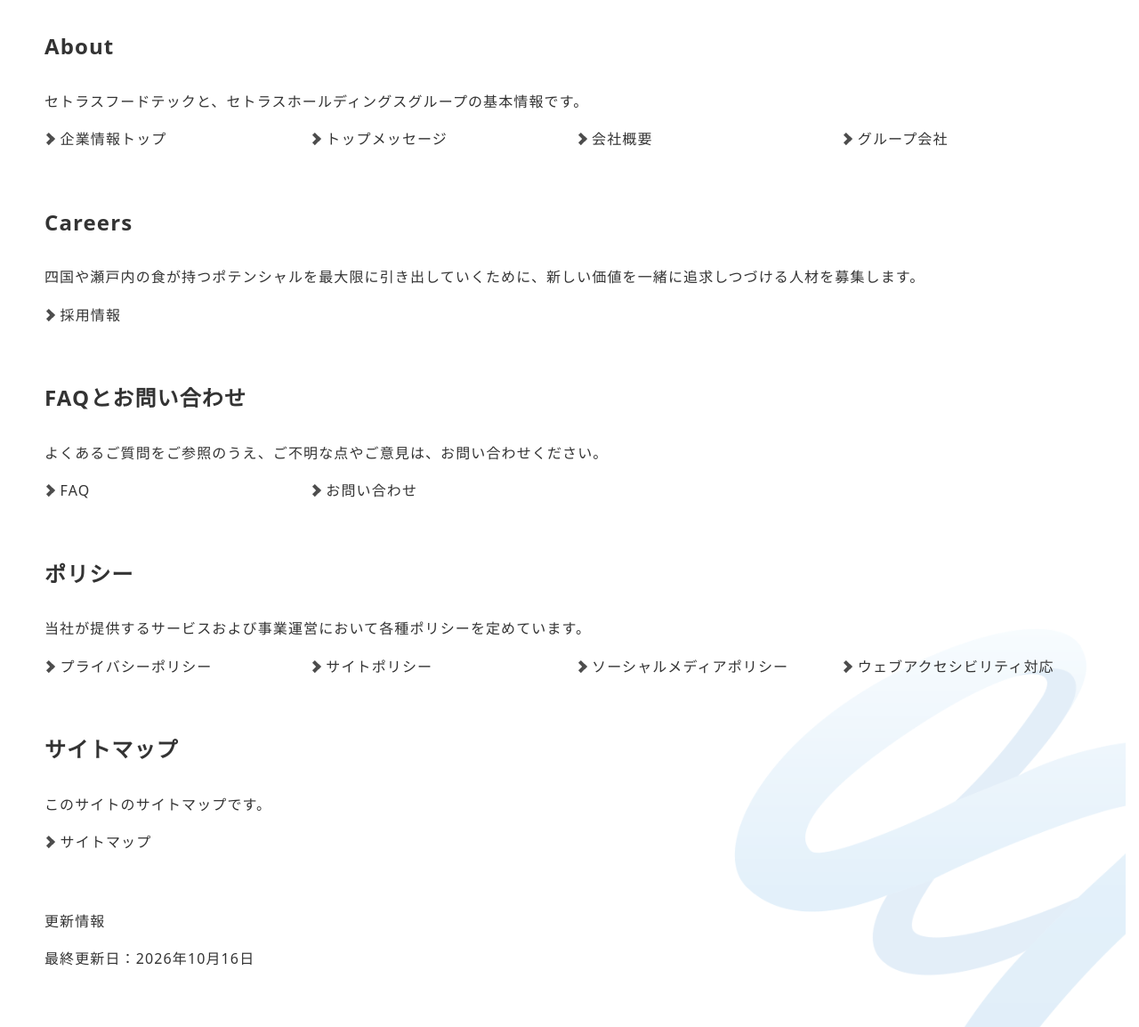
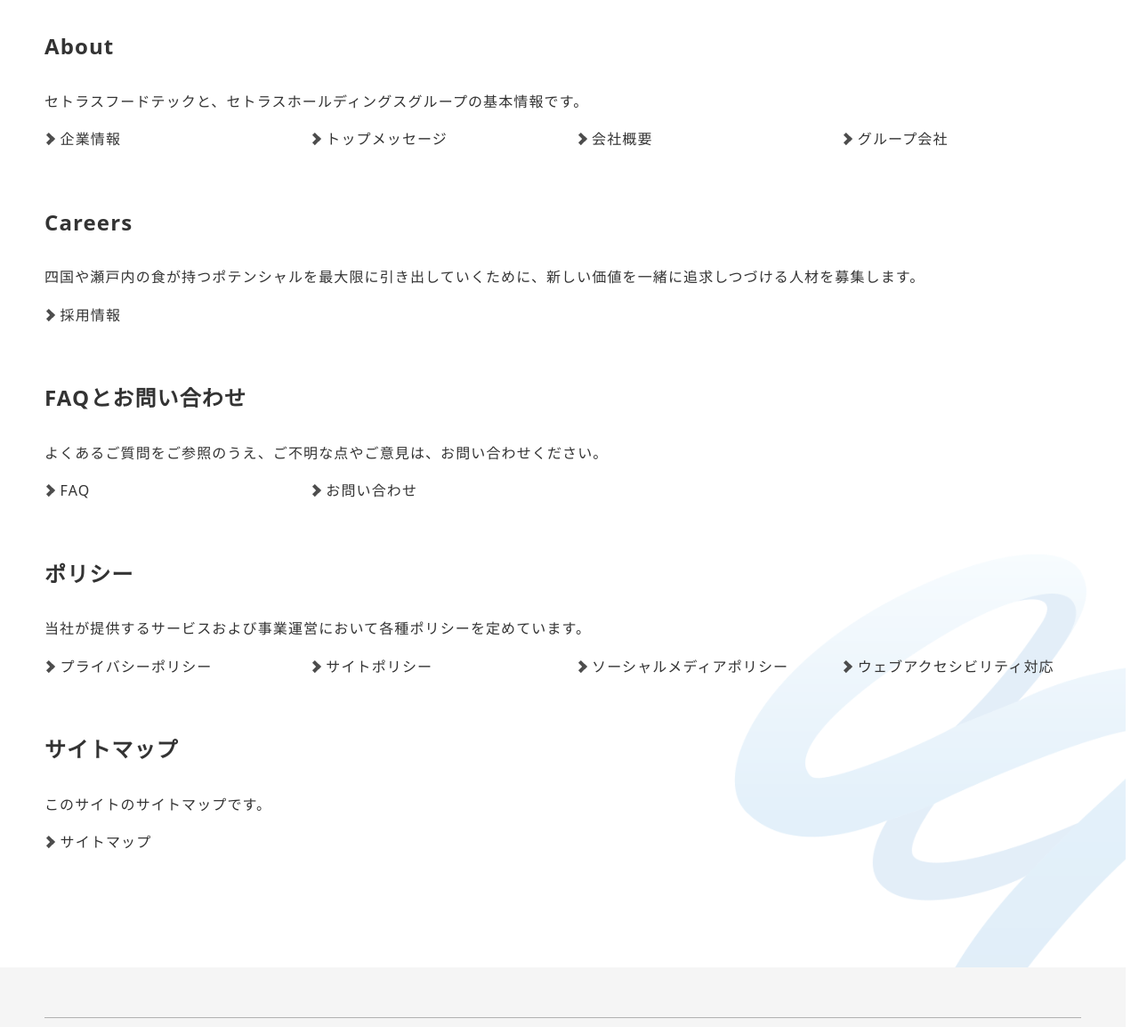
Before and after one commit to setolasfuturecreate/sftdemo2026, a plain HTML site: page sitemap/index.html in a window 1280 px wide. Shown: the part 881-2035 px from the top of the page at 89% size. Drawn offline with Linux system fonts and the light colour scheme.

Commit message:
Add files via upload

```diff
--- a/sitemap/index.html
+++ b/sitemap/index.html
@@ -104,7 +104,7 @@
         <h2>About</h2>
         <p>セトラスフードテックと、セトラスホールディングスグループの基本情報です。</p>
         <ul class="link_ul row_4">
-          <li><a href="/about/">企業情報トップ</a></li>
+          <li><a href="/about/">企業情報</a></li>
           <li><a href="/about/message/">トップメッセージ</a></li>
           <li><a href="/about/outline/">会社概要</a></li>
           <!--li><a href="/about/history/">沿革</a></li-->
@@ -141,10 +141,10 @@
 
       </section>
 
-      <aside class="article-meta">
+      <!--aside class="article-meta">
         <p class="aside_title">更新情報</p>
-        <p class="update"><!--span>公開日：2026年9月1日</span><span>&#47;</span--><span>最終更新日：2026年10月16日</span></p>
-      </aside>
+        <p class="update"><span>公開日：2026年9月1日</span><span>&#47;</span><span>最終更新日：2026年10月16日</span></p>
+      </aside-->
 
     </article>
 
```
